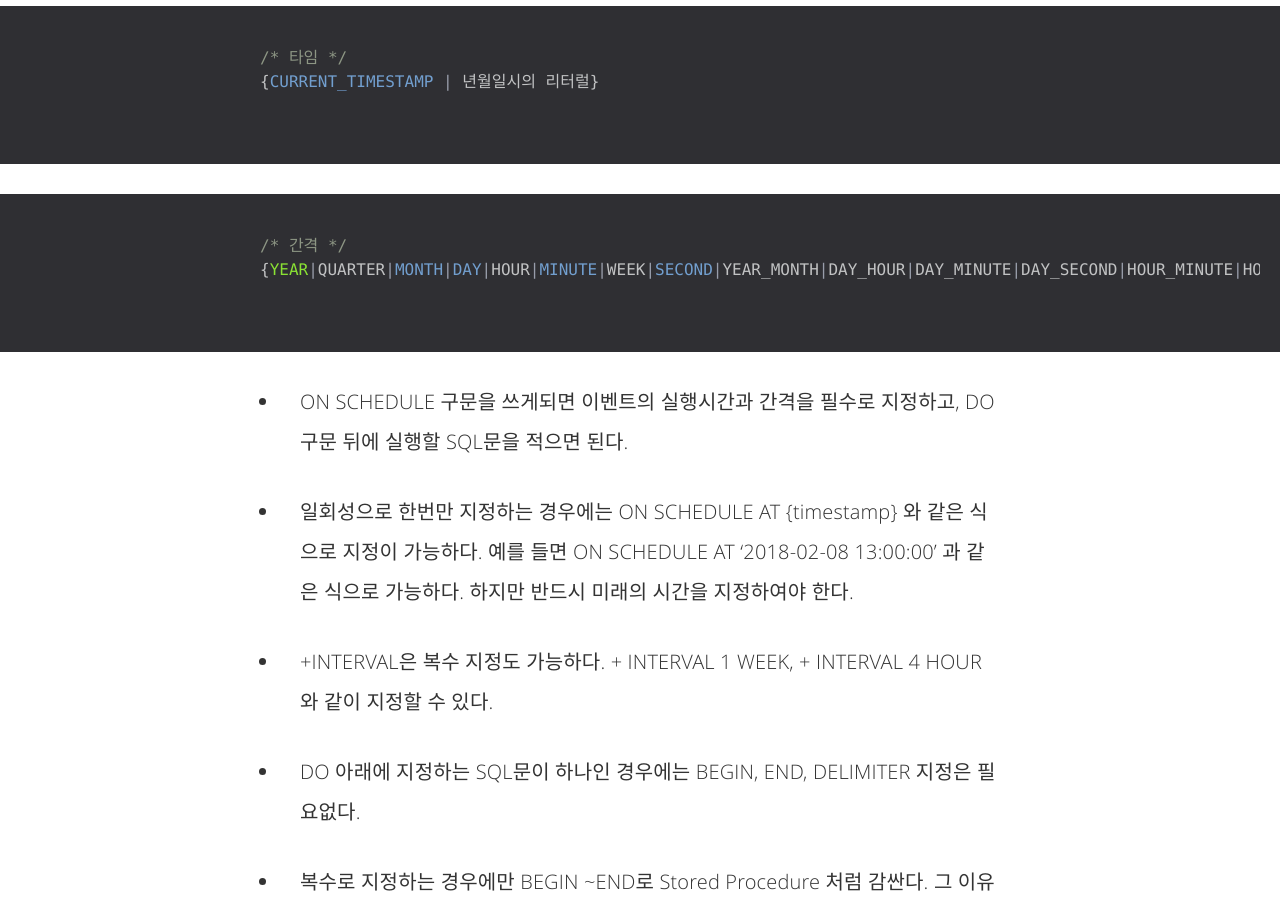
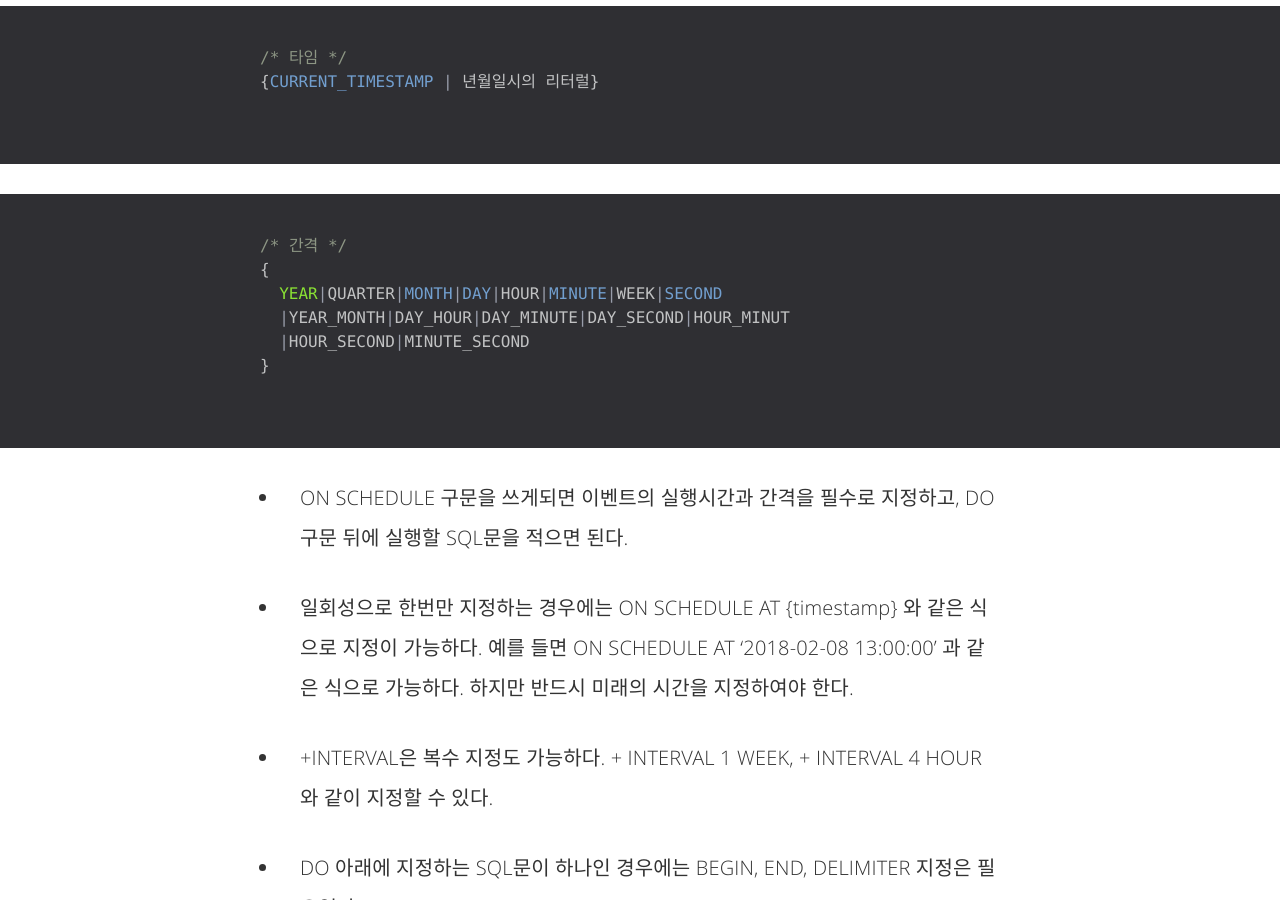
Before and after one commit to rainofpainki/rainofpainki.github.io, a Jekyll site: the page built from _posts/2018-02-08-mysql-time-event.md, in a window 1280 px wide and 900 px high, scrolled down 1782 px. Built offline with Jekyll 4.4.1, drawn with Linux system fonts in a browser that asks for light colours; comment, search, counter and statistics services are not loaded.

Commit message:
fix markdown

````diff
--- a/_posts/2018-02-08-mysql-time-event.md
+++ b/_posts/2018-02-08-mysql-time-event.md
@@ -53,7 +53,11 @@ STARTS 와 ENDS를 통해 반복의 시작일시, 종료일시의 지정도 가
 
 ```sql
 /* 간격 */
-{YEAR|QUARTER|MONTH|DAY|HOUR|MINUTE|WEEK|SECOND|YEAR_MONTH|DAY_HOUR|DAY_MINUTE|DAY_SECOND|HOUR_MINUTE|HOUR_SECOND|MINUTE_SECOND}
+{
+  YEAR|QUARTER|MONTH|DAY|HOUR|MINUTE|WEEK|SECOND
+  |YEAR_MONTH|DAY_HOUR|DAY_MINUTE|DAY_SECOND|HOUR_MINUT
+  |HOUR_SECOND|MINUTE_SECOND
+}
 ```
 
 - ON SCHEDULE 구문을 쓰게되면 이벤트의 실행시간과 간격을 필수로 지정하고, DO 구문 뒤에 실행할 SQL문을 적으면 된다.
````
